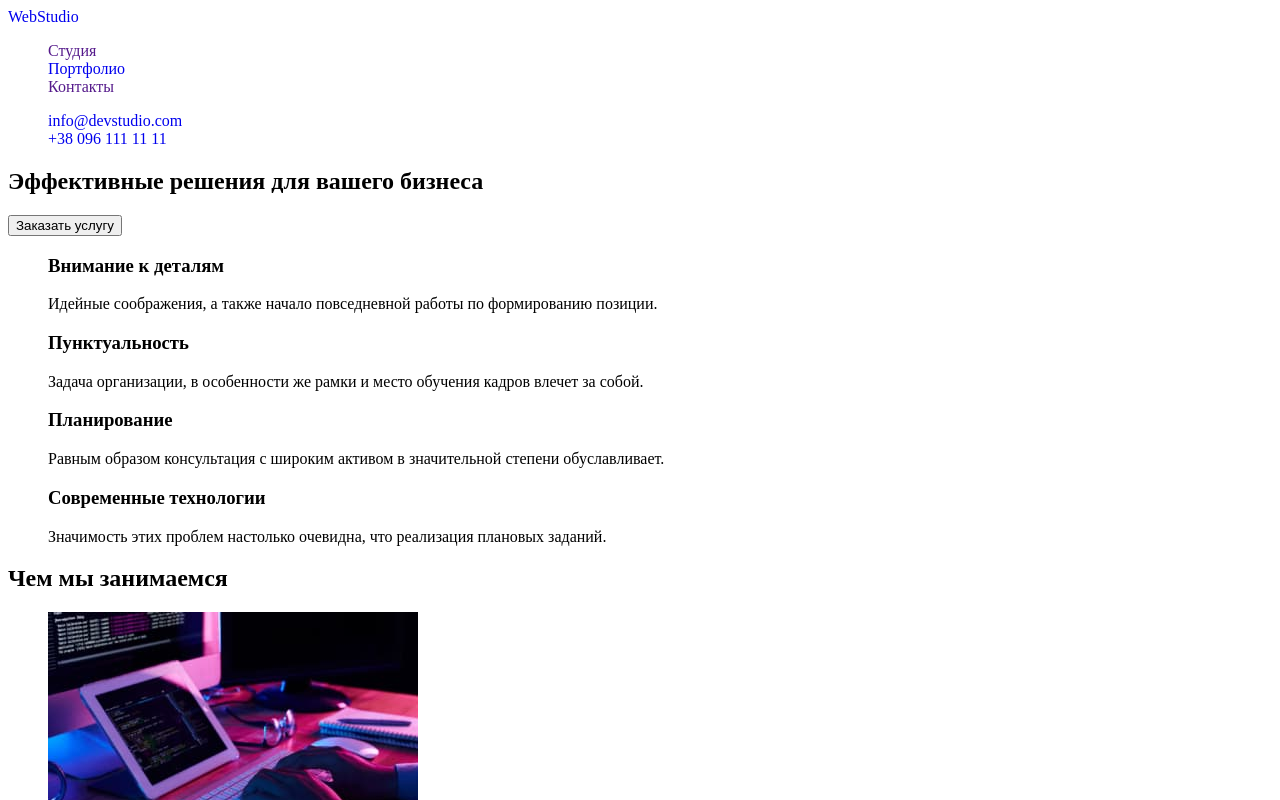
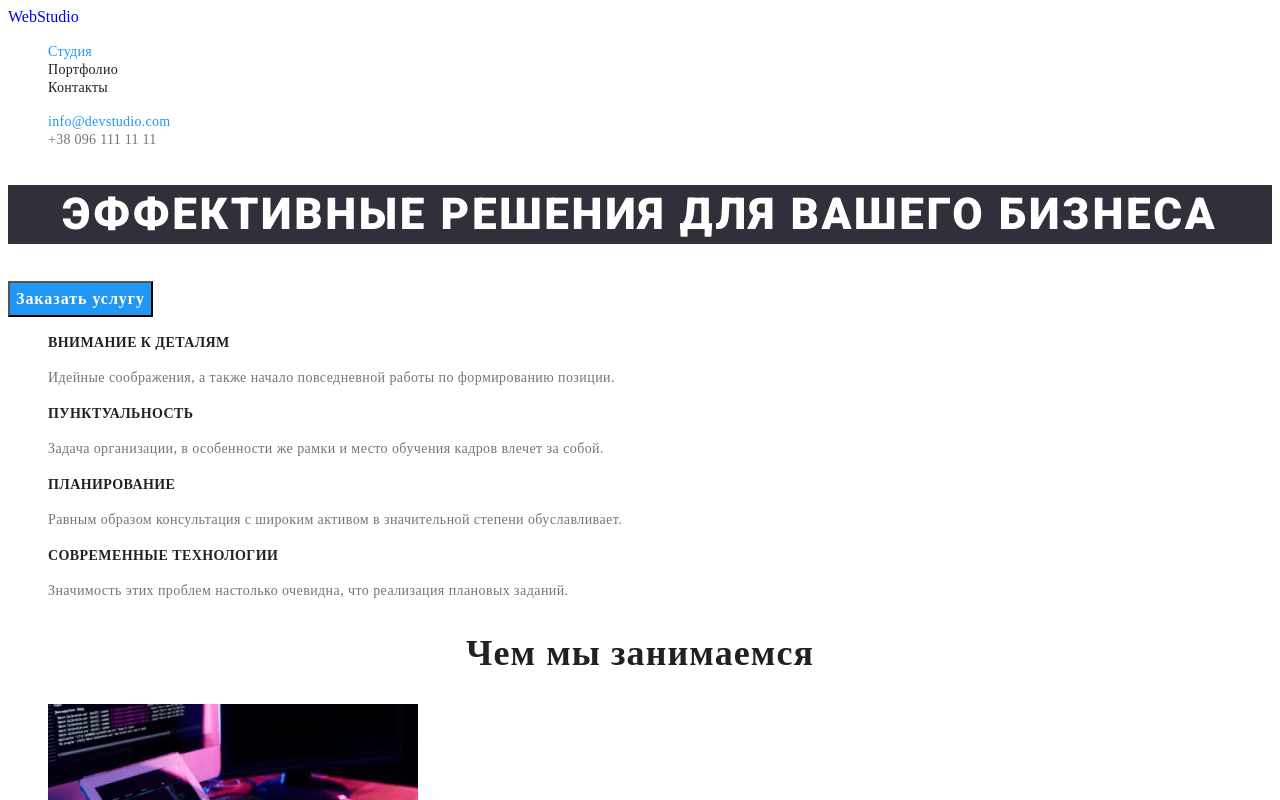
Before and after one commit to arm1mus/goit-markup-hw-02, a plain HTML site: page index.html in a window 1280 px wide. Shown: the top 800 px of the page. Drawn offline with Linux system fonts and the light colour scheme.

Commit message:
много доработок

```diff
--- a/css/styles.css
+++ b/css/styles.css
@@ -1,5 +1,10 @@
+:root {
+  --first-title-color: #ffffff;
+  --second-title-color: #303030;
+}
+
 body {
-  font-family: "Raleway" "sans-serif";
+  font-family: "Roboto" "sans-serif";
 }
 .list {
   list-style: none;
@@ -7,3 +12,108 @@ body {
 .link {
   text-decoration: none;
 }
+/*------------header----------*/
+
+.header-link {
+  font-weight: 500;
+  font-size: 14px;
+  line-height: 1.14;
+  letter-spacing: 0.02em;
+  color: #2196f3;
+}
+
+.link-header {
+  font-weight: 500;
+  font-size: 14px;
+  line-height: 1.14;
+  letter-spacing: 0.02em;
+  color: #212121;
+}
+
+.header-tel {
+  font-weight: 500;
+  font-size: 14px;
+  line-height: 1.14;
+  letter-spacing: 0.02em;
+  color: #757575;
+}
+/*------------main----------*/
+
+.main-title {
+  font-family: Roboto;
+  font-style: normal;
+  font-weight: 900;
+  font-size: 44px;
+  line-height: 1.36;
+  text-align: center;
+  letter-spacing: 0.06em;
+  text-transform: uppercase;
+  background-color: #2f303a;
+  color: #ffffff;
+}
+
+.main-btn {
+  font-family: inherit;
+  font-weight: 700;
+  font-size: 16px;
+  line-height: 1.875;
+  display: flex;
+  align-items: center;
+  text-align: center;
+  letter-spacing: 0.06em;
+  color: #ffffff;
+  background-color: #2196f3;
+}
+.main-btn:hover,
+.main-btn:focus {
+  background-color: #188ce8;
+}
+
+.hero-text {
+  font-weight: bold;
+  font-size: 14px;
+  line-height: 1.36;
+  letter-spacing: 0.03em;
+  text-transform: uppercase;
+  color: #212121;
+}
+.after-text {
+  font-weight: normal;
+  font-size: 14px;
+  line-height: 24px;
+  letter-spacing: 0.03em;
+  color: #757575;
+}
+
+.section-text {
+  font-weight: 700;
+  font-size: 36px;
+  line-height: 1.16;
+  text-align: center;
+  letter-spacing: 0.03em;
+  color: #212121;
+}
+
+.section-name {
+  font-weight: 500;
+  font-size: 16px;
+  line-height: 1.187;
+  text-align: center;
+  letter-spacing: 0.03em;
+  color: #212121;
+}
+.section-name-text {
+  font-size: 16px;
+  line-height: 1.18;
+  text-align: center;
+  letter-spacing: 0.03em;
+  color: #757575;
+}
+/*---------footer-------*/
+
+.footer-link {
+  font-size: 14px;
+  line-height: 1.7;
+  letter-spacing: 0.03em;
+  color: #757575;
+}
--- a/index.html
+++ b/index.html
@@ -11,36 +11,36 @@
 <link href="https://fonts.googleapis.com/css2?family=Raleway:wght@700&family=Roboto:wght@400;500;700;900&display=swap" rel="stylesheet">
 </head>
 <body>
-    <header>
+    <header class="header">
         <a class="link" href="./index.html" lang="en">WebStudio</a>
-            <nav>
-                <ul class="list">
-                    <li><a class="link" href="">Студия</a></li>
-                    <li><a class="link" href="./portfolio.html">Портфолио</a></li>
-                    <li><a class="link" href="">Контакты</a></li>
+            <nav class="header-nav">
+                <ul class="list header-list">
+                    <li class="header-item"><a class="link header-link" href="">Студия</a></li>
+                    <li class="header-item"><a class="link link-header" href="./portfolio.html">Портфолио</a></li>
+                    <li class="header-item"><a class="link link-header" href="">Контакты</a></li>
                 </ul>
             </nav>
                 <ul class="list">
-                    <li><a class="link" href="mailto:info@devstudio.com">info@devstudio.com</a></li>
-                    <li><a class="link" href="tel:+380961111111">+38 096 111 11 11</a></li>
+                    <li><a class="link header-link" href="mailto:info@devstudio.com">info@devstudio.com</a></li>
+                    <li><a class="link header-tel" href="tel:+380961111111">+38 096 111 11 11</a></li>
                 </ul>
     </header>
     <main>
         <section>
-            <h1>Эффективные решения для вашего бизнеса</h1>
-            <button type="button">Заказать услугу</button>
+            <h1 class="main-title">Эффективные решения для вашего бизнеса</h1>
+            <button type="button" class="main-btn">Заказать услугу</button>
         </section>
         <section>
             <h2 hidden>Скрытый заголовок</h2>
             <ul class="list">
-                <li><h3>Внимание к деталям</h3><p>Идейные соображения, а также начало повседневной работы по формированию позиции.</p></li>
-                <li><h3>Пунктуальность</h3><p>Задача организации, в особенности же рамки и место обучения кадров влечет за собой.</p></li>
-                <li><h3>Планирование</h3><p>Равным образом консультация с широким активом в значительной степени обуславливает.</p></li>
-                <li><h3>Современные технологии</h3><p>Значимость этих проблем настолько очевидна, что реализация плановых заданий.</p></li>
+                <li><h3 class="hero-text">Внимание к деталям</h3><p class="after-text">Идейные соображения, а также начало повседневной работы по формированию позиции.</p></li>
+                <li><h3 class="hero-text">Пунктуальность</h3><p class="after-text">Задача организации, в особенности же рамки и место обучения кадров влечет за собой.</p></li>
+                <li><h3 class="hero-text">Планирование</h3><p class="after-text">Равным образом консультация с широким активом в значительной степени обуславливает.</p></li>
+                <li><h3 class="hero-text">Современные технологии</h3><p class="after-text">Значимость этих проблем настолько очевидна, что реализация плановых заданий.</p></li>
             </ul>
         </section>
         <section>
-            <h2>Чем мы занимаемся</h2>
+            <h2 class="section-text">Чем мы занимаемся</h2>
             <ul class="list">
                 <li><img src="./images/pic-lef.jpg" alt="написание программного кода для сайту" width="370" height="294"></li>
                 <li><img src="./images/pic-mid.jpg" alt="разработка мобильного приложения" width="370" height="294"></li>
@@ -48,12 +48,12 @@
             </ul>
         </section>
         <section>
-            <h2>Наша команда</h2>
+            <h2 class="section-text">Наша команда</h2>
             <ul class="list">
-                <li><img src="./images/igor-d.jpg" alt="Игорь Демьяненко" width="270" height="260"><h3>Игорь Демьяненко</h3><p lang="en">Product Designer</p></li>
-                <li><img src="./images/olga-r.jpg" alt="Ольга Репина" width="270" height="260"><h3>Ольга Репина</h3><p lang="en">Frontend Developer</p></li>
-                <li><img src="./images/nikolai-t.jpg" alt="Николай Тарасов" width="270" height="260"><h3>Николай Тарасов</h3><p lang="en">Marketing</p></li>
-                <li><img src="./images/mihail-e.jpg" alt="Михаил Ермаков" width="270" height="260"><h3>Михаил Ермаков</h3><p lang="en">UI Designer</p></li>
+                <li><img src="./images/igor-d.jpg" alt="Игорь Демьяненко" width="270" height="260"><h3 class="section-name">Игорь Демьяненко</h3><p lang="en" class="section-name-text">Product Designer</p></li>
+                <li><img src="./images/olga-r.jpg" alt="Ольга Репина" width="270" height="260"><h3 class="section-name">Ольга Репина</h3><p lang="en" class="section-name-text">Frontend Developer</p></li>
+                <li><img src="./images/nikolai-t.jpg" alt="Николай Тарасов" width="270" height="260"><h3 class="section-name">Николай Тарасов</h3><p lang="en" class="section-name-text">Marketing</p></li>
+                <li><img src="./images/mihail-e.jpg" alt="Михаил Ермаков" width="270" height="260"><h3 class="section-name">Михаил Ермаков</h3><p lang="en" class="section-name-text">UI Designer</p></li>
             </ul>
         </section>
     </main>
@@ -61,9 +61,9 @@
             <a class="link" href="./index.html" lang="en">WebStudio</a>
             <address>
                 <ul class="list">
-                    <li><a class="link" href="https://goo.gl/maps/Xa4pNwq4DLPrLCQz8" target="_blank" rel="noopener noreferrer">г. Киев, пр-т Леси Украинки, 26</a></li>
-                    <li><a class="link" href="mailto:info@example.com">info@example.com</a></li>
-                    <li><a class="link" href="tel:+380961111111">+38 096 111 11 11</a></li>
+                    <li><a class="link footer-link" href="https://goo.gl/maps/Xa4pNwq4DLPrLCQz8" target="_blank" rel="noopener noreferrer">г. Киев, пр-т Леси Украинки, 26</a></li>
+                    <li><a class="link footer-link" href="mailto:info@example.com">info@example.com</a></li>
+                    <li><a class="link footer-link" href="tel:+380961111111">+38 096 111 11 11</a></li>
                 </ul>
             </address>
     </footer>
```
Also changed, not shown: portfolio.html (+8 -8 lines).
